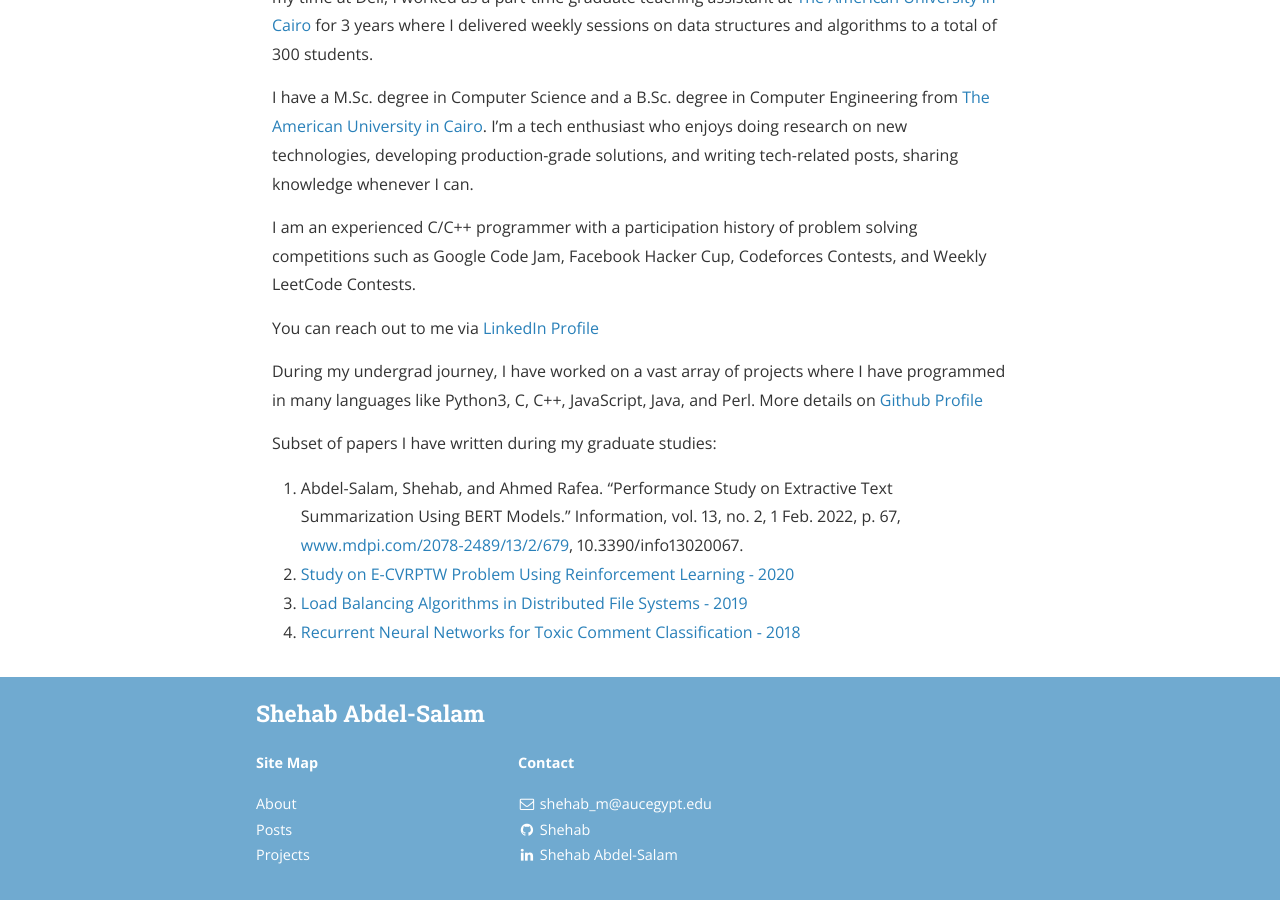
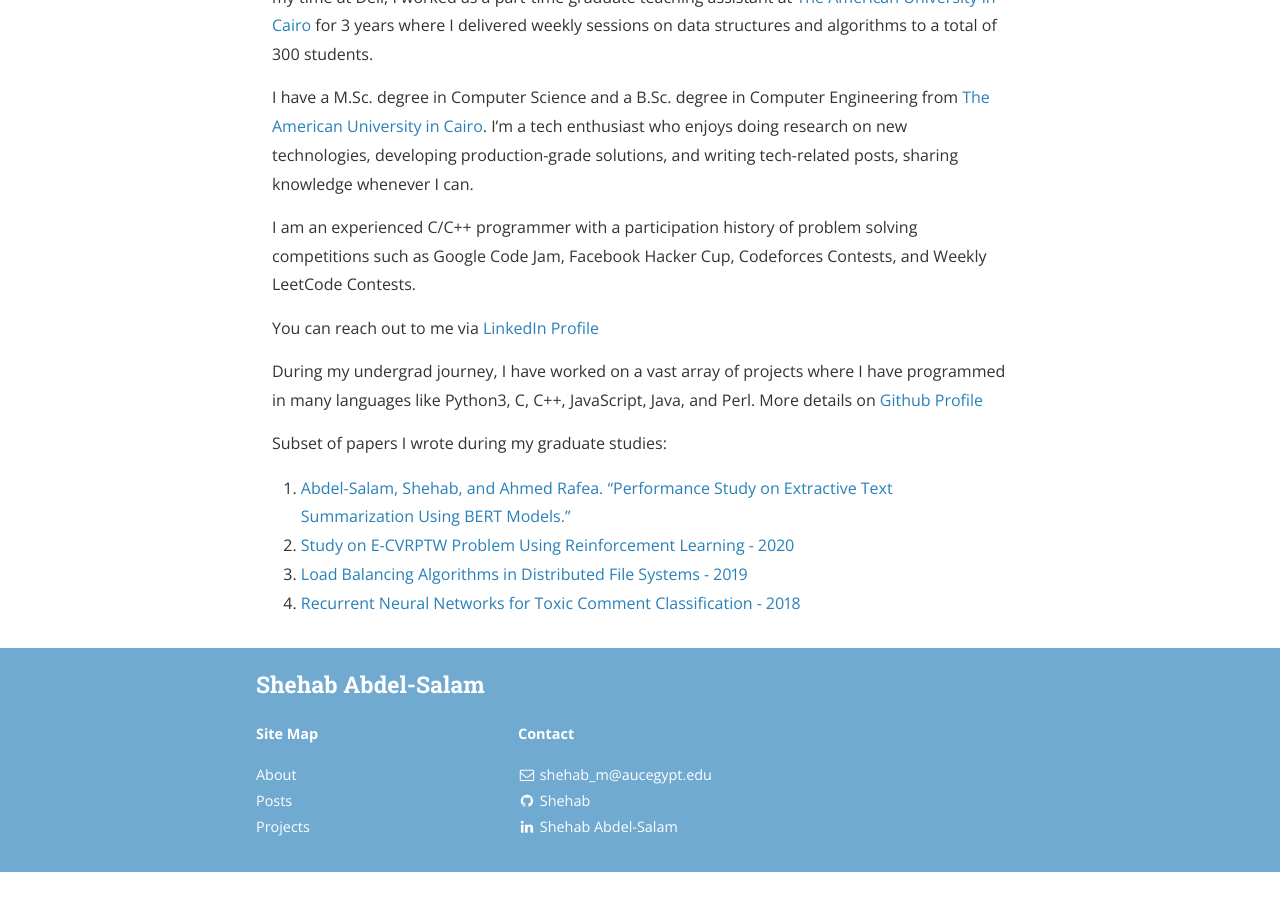
Before and after one commit to ShehabCE/shehabce.github.io, a Jekyll site: the page built from about.md, in a window 1280 px wide and 900 px high, scrolled down 826 px. Built offline with Jekyll 4.4.1, drawn with Linux system fonts in a browser that asks for light colours; nearby versions of some CDN libraries; a style sheet for code colours, icons or effects is not loaded; after the commit the page ends 1698 px from its top, so only the background shows below that.

Commit message:
Fix another typo in About

```diff
--- a/about.md
+++ b/about.md
@@ -19,9 +19,9 @@ You can reach out to me via [LinkedIn Profile][linkedin]
 During my undergrad journey, I have worked on a vast array of projects where I have programmed in many languages like Python3, C, C++, JavaScript, Java, and Perl.
 More details on [Github Profile][github]
 
-Subset of papers I have written during my graduate studies:
+Subset of papers I wrote during my graduate studies:
 
-1. Abdel-Salam, Shehab, and Ahmed Rafea. “Performance Study on Extractive Text Summarization Using BERT Models.” Information, vol. 13, no. 2, 1 Feb. 2022, p. 67, [www.mdpi.com/2078-2489/13/2/679](https://www.mdpi.com/2078-2489/13/2/67), 10.3390/info13020067.
+1. [Abdel-Salam, Shehab, and Ahmed Rafea. “Performance Study on Extractive Text Summarization Using BERT Models.”](https://www.mdpi.com/2078-2489/13/2/67)
 2. [Study on E-CVRPTW Problem Using Reinforcement Learning - 2020](https://drive.google.com/file/d/1S66LT3kInvsubYGUlW4S78QJWLESqap3/view?usp=sharing)
 3. [Load Balancing Algorithms in Distributed File Systems - 2019](https://drive.google.com/file/d/1uwlMDUGlllPCa1riIjcvhv8-sL7gsdoJ/view?usp=sharing)
 4. [Recurrent Neural Networks for Toxic Comment Classification - 2018](https://github.com/ShehabMMohamed/ToxicCommentClassification)
```
